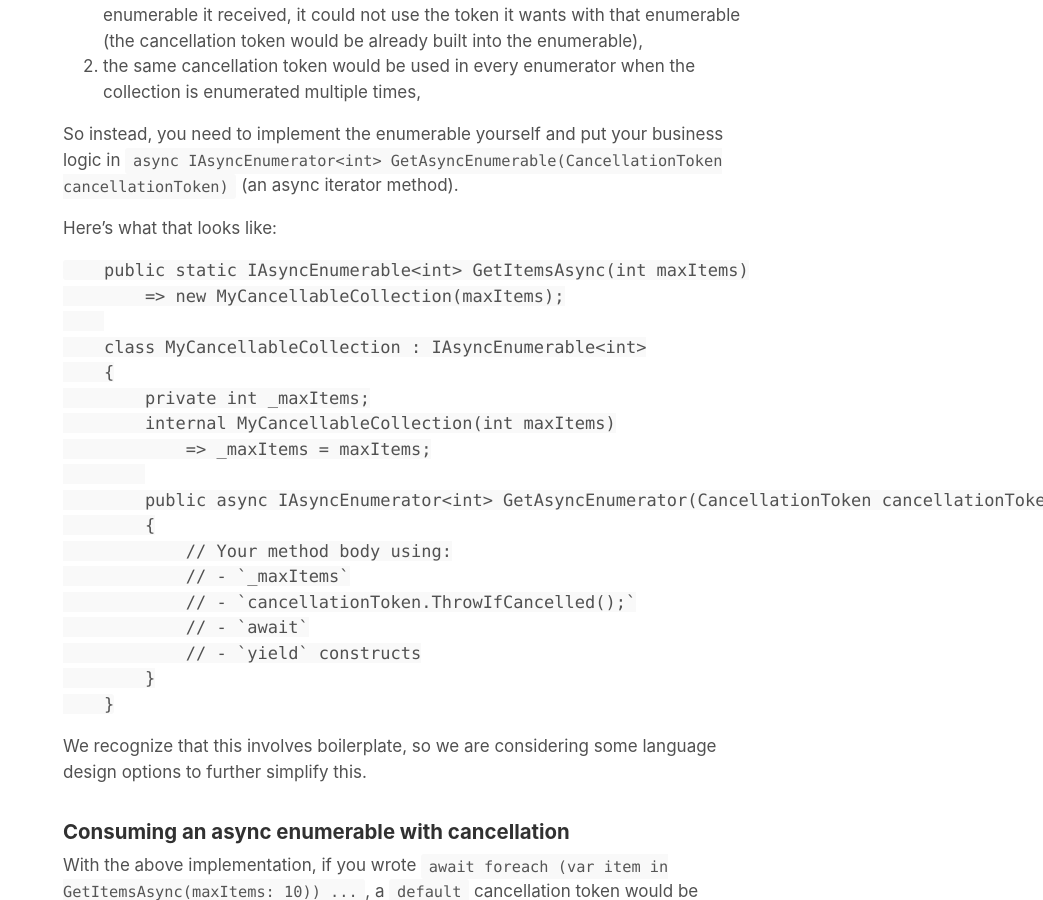
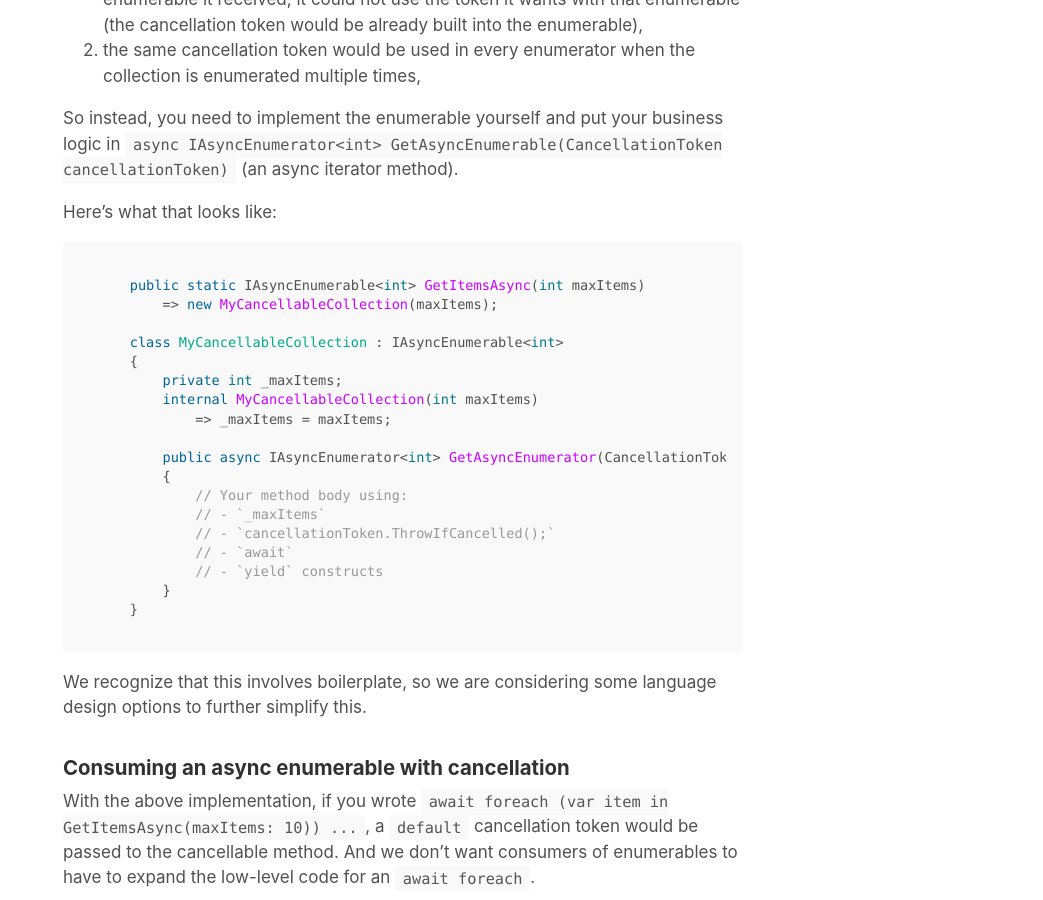
Before and after one commit to jcouv/jcouv.github.io, a Jekyll site: the page built from _posts/2019-03-08-async-enumerables-with-cancellation.md, in a window 1280 px wide and 900 px high, scrolled down 1635 px. Shown: the whole window, without its empty margins (237-1280 px from the left). Built offline with Jekyll 4.4.1, drawn with Linux system fonts in a browser that asks for light colours; comment, search, counter and statistics services are not loaded; some of the changed text lies outside the part shown.

Commit message:
Update 2019-03-08-async-enumerables-with-cancellation.md

````diff
--- a/_posts/2019-03-08-async-enumerables-with-cancellation.md
+++ b/_posts/2019-03-08-async-enumerables-with-cancellation.md
@@ -1,5 +1,5 @@
 ---
-title: Async enumerables with cancellation
+title: Async Enumerables with Cancellation
 published: true
 ---
 
@@ -18,20 +18,20 @@
 
 Here's the code generated for an `await foreach`:
 
-```C#
-E e = ((C)(x)).GetAsyncEnumerator();
-try
-{
-    while (await e.MoveNextAsync())
+```csharp
+    E e = ((C)(x)).GetAsyncEnumerator();
+    try
     {
-        V v = (V)(T)e.Current;
-        // body
+        while (await e.MoveNextAsync())
+        {
+            V v = (V)(T)e.Current;
+            // body
+        }
     }
-}
-finally
-{
-    await e.DisposeAsync();
-}
+    finally
+    {
+        await e.DisposeAsync();
+    }
 ```
 
 You may notice in the relevant APIs (copied below) that `GetAsyncEnumerator` accepts a `CancellationToken` parameter. But `await foreach` doesn't make use of this parameter (it passes a `default` value).
@@ -52,7 +52,7 @@
 
 Here's what that looks like:
 
-```C#
+```csharp
     public static IAsyncEnumerable<int> GetItemsAsync(int maxItems)
         => new MyCancellableCollection(maxItems);
 
````
